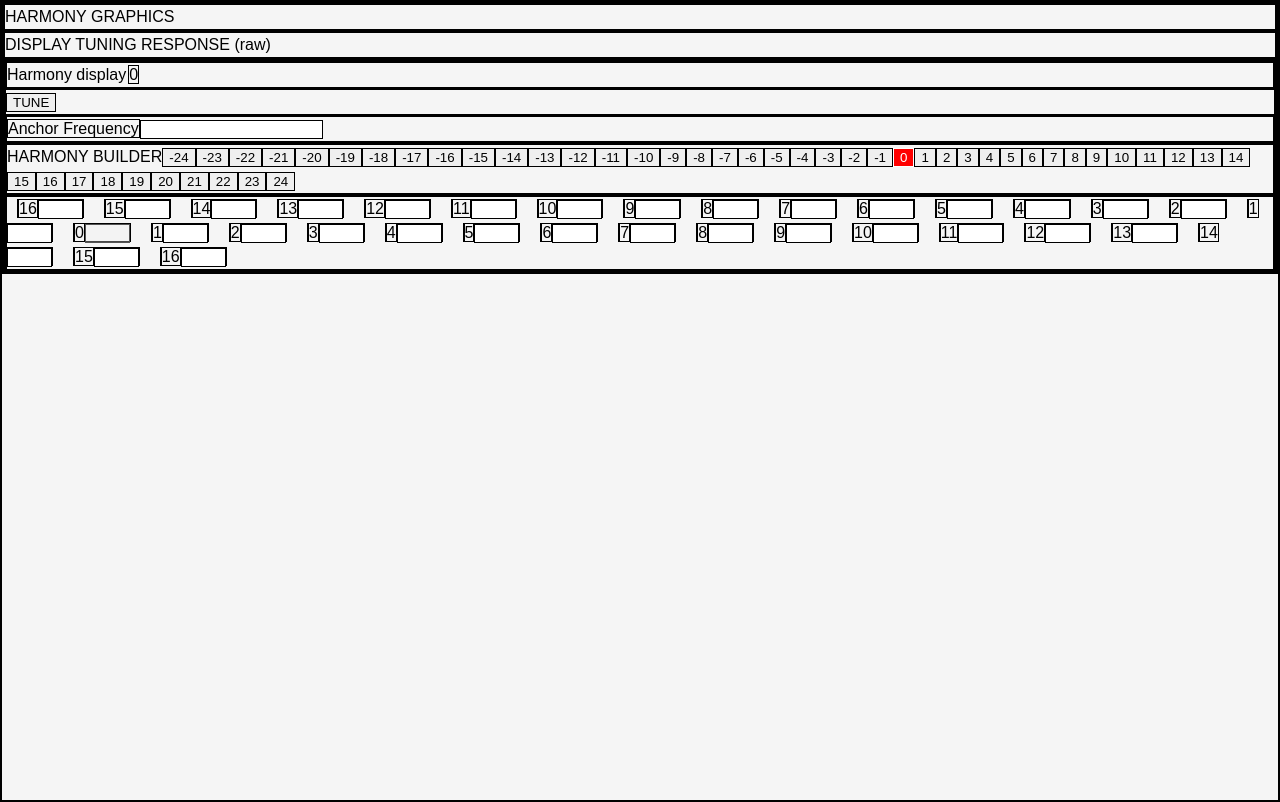
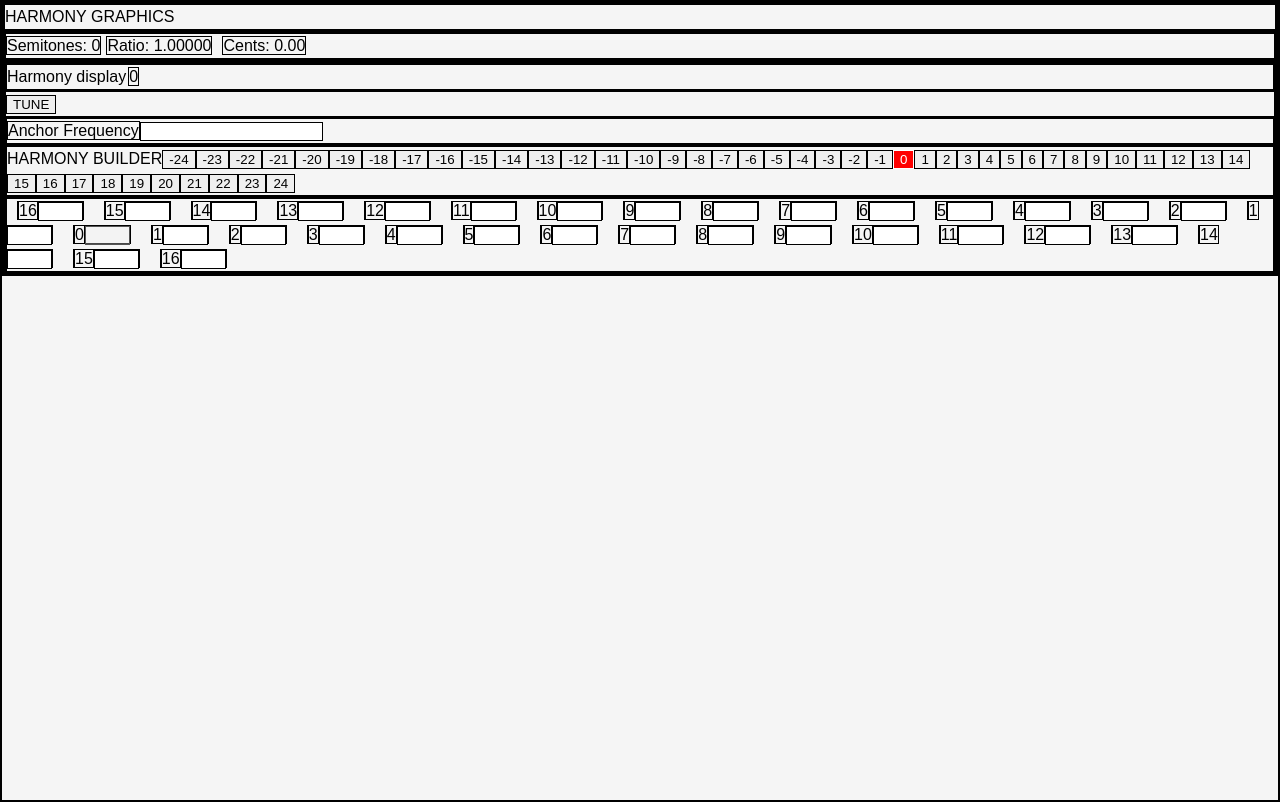
Before and after one commit to ennskevin/polymnia-react, a React (Vite) app: page / in a window 1280 px wide. Built offline with nearby package versions, Linux system fonts and the light colour scheme.

Commit message:
Display the harmony object as text

```diff
--- /dev/null
+++ b/src/components/HarmonyText.tsx
@@ -0,0 +1,24 @@
+import type { Interval } from "../types/interval"
+
+type Props = {
+    harmony: Interval[]
+}
+
+export default function HarmonyText({ harmony }: Props) {
+
+    const intervalElements = harmony.map(interval => (
+        <div key={interval.semitones} className="flow">
+            <span>Semitones: {interval.semitones}</span>
+            <span>Ratio: {interval.ratio.toFixed(5)}</span>
+            <span>Cents: {interval.cents.toFixed(2)}</span>
+            {interval.frequency ? <span>Frequency {interval.frequency.toFixed(2)}</span> : undefined}
+        </div>
+    ))
+
+
+    return (
+        <>
+            {intervalElements}
+        </>
+    )
+}
--- a/src/components/Tuner.tsx
+++ b/src/components/Tuner.tsx
@@ -4,6 +4,7 @@ import HarmonyBuilder from "./HarmonyBuilder";
 import TuningSetBuilder from "./TuningSetBuilder";
 import HarmonyDisplay from "./HarmonyDisplay";
 import Anchor from "./Anchor";
+import HarmonyText from "./HarmonyText";
 
 export default function Tuner() {
 
@@ -45,13 +46,14 @@ export default function Tuner() {
 
     // UPDATE HARMONY WHEN ANCHOR CHANGES
     useEffect(() => {
-        if (!anchor) return
+        // if (!anchor) return
         setHarmony(prev => {
             return prev.map(interval => (
                 {...interval, frequency: anchor ? anchor * interval.ratio : undefined}
             ))
         })
     }, [anchor])
+    console.log(anchor)
 
 
 
@@ -119,7 +121,9 @@ export default function Tuner() {
 
             <section>
                 <div>
-                    DISPLAY TUNING RESPONSE (raw)
+                    <HarmonyText
+                        harmony={harmony}
+                    />
                 </div>
             </section>
 
--- a/src/index.css
+++ b/src/index.css
@@ -37,6 +37,10 @@ div#root {
   padding-inline: 1rem;
 }
 
+.flow > * + * {
+  margin: 0 5px 0;
+}
+
 button[aria-pressed="true"] {
   background-color: red;
   color: white;
```
Also changed, not shown: src/components/TuningResponse.tsx (deleted).
